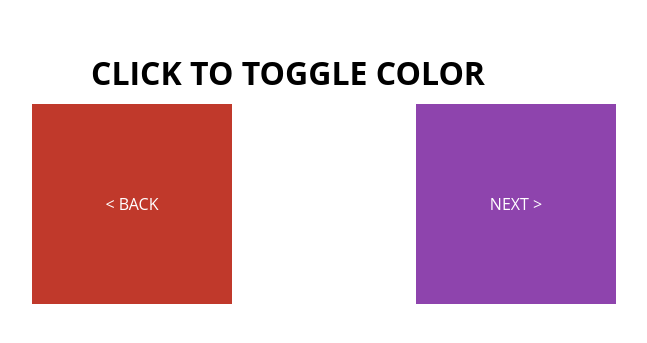
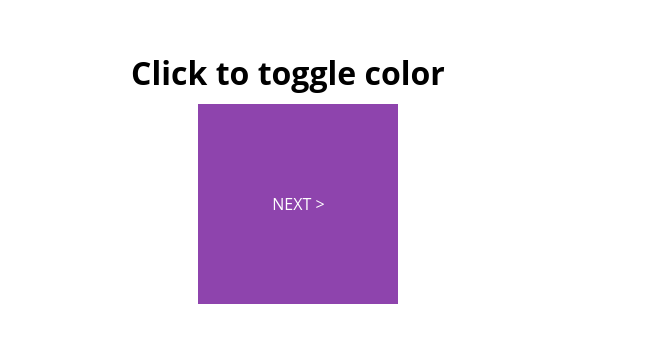
Before and after one commit to Ro6son/Position-Static-Relative-CSS, a plain HTML site: page index.html in a window 1280 px wide. Shown: the part 139-482 px from the top of the page, without its empty margins (352-999 px from the left). Drawn offline with Linux system fonts and the light colour scheme.

Commit message:
Centralizando elementos

```diff
--- a/css/position.css
+++ b/css/position.css
@@ -11,12 +11,12 @@
     background-color: #8E44AD;
     position: relative;
     top: 200px;
-    left: 60%;
+    left: 43%;
   }
   .elementExample_last {
     background-color: #C0392B;
     position: relative;
-    left: 30%;
+    left: 43%;
 
 }
 
@@ -29,7 +29,6 @@
     position: relative;
     text-align: center;
     top: 190px;
-    text-transform: uppercase;
 
 
 }
```
